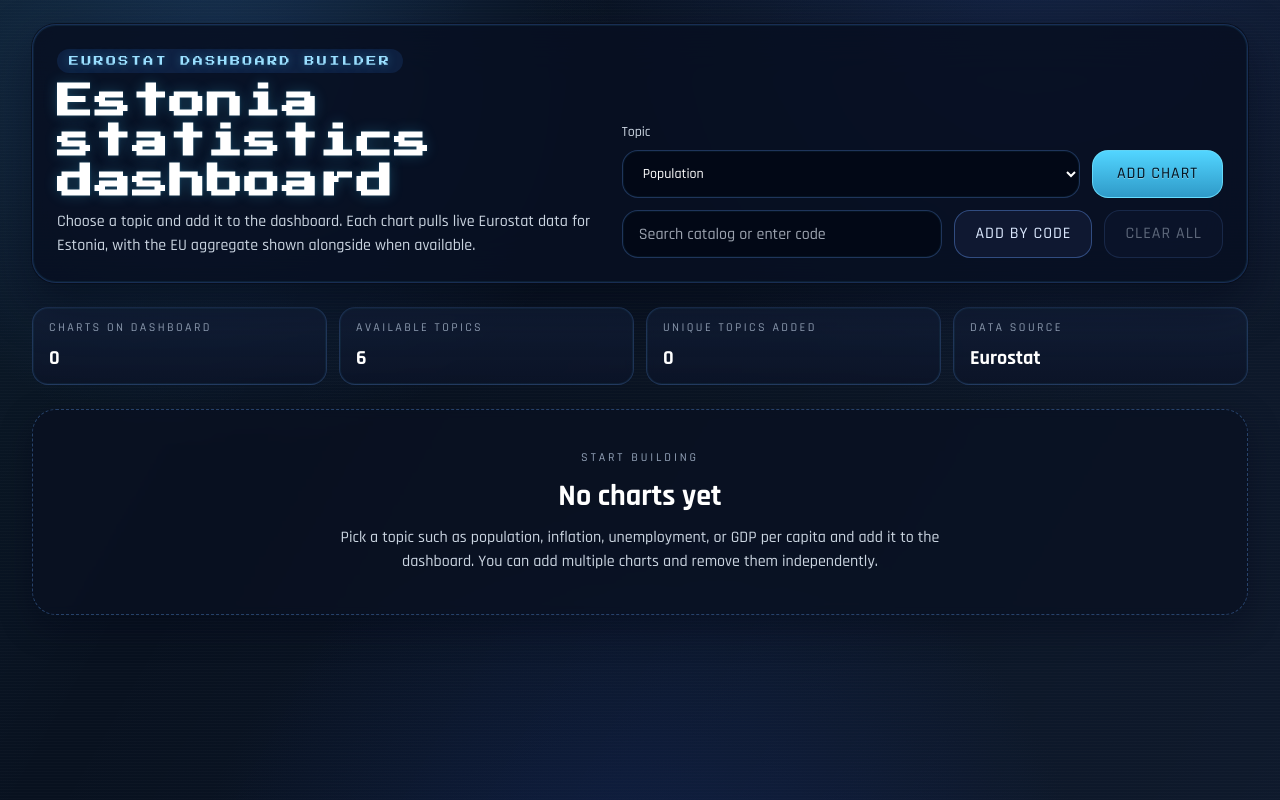
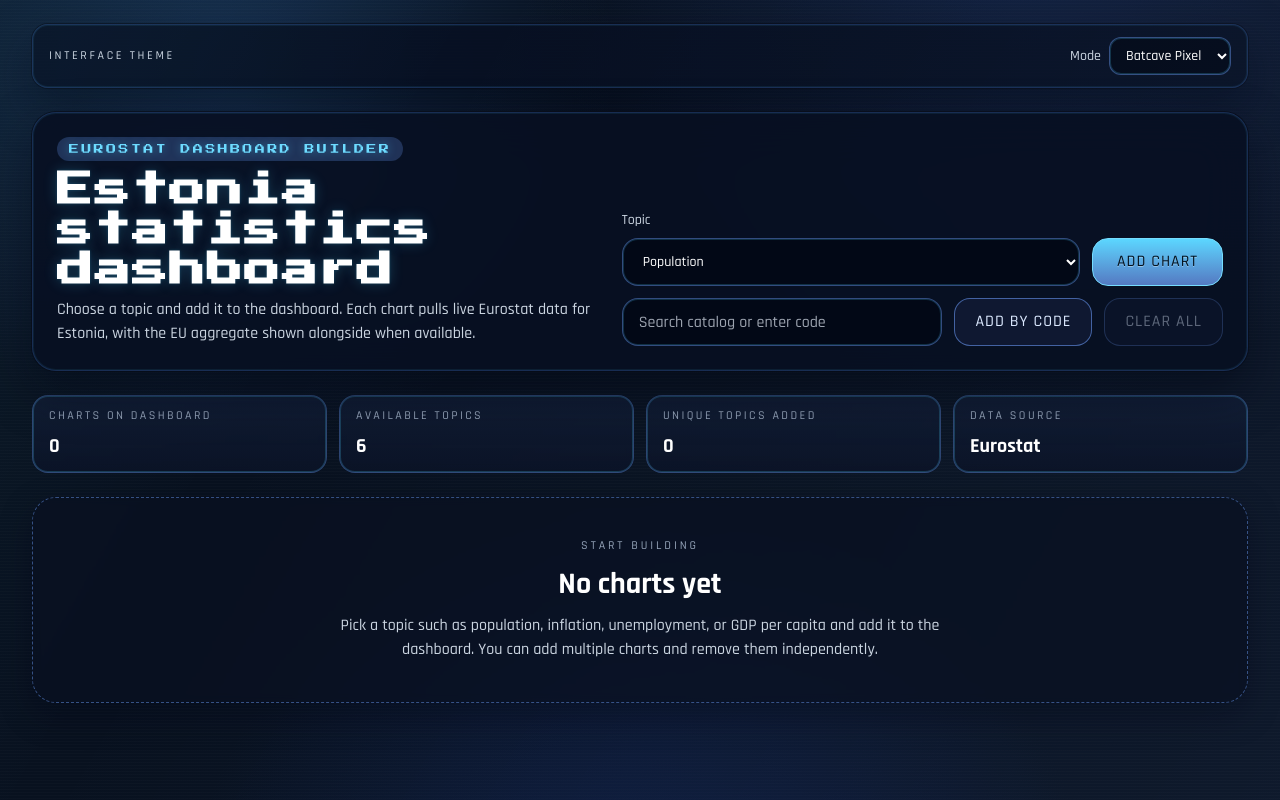
Before and after one commit to arthurskurko/statistics-dashboard-eurostat, a React (Vite) app: page / in a window 1280 px wide. Built offline with nearby package versions, Linux system fonts and the light colour scheme.

Commit message:
theme selector

```diff
--- a/src/App.tsx
+++ b/src/App.tsx
@@ -1,4 +1,4 @@
-import { useMemo, useState } from 'react';
+import { useEffect, useMemo, useState } from 'react';
 import { ChartCard } from './components/ChartCard';
 import { EmptyState } from './components/EmptyState';
 import { StatChip } from './components/StatChip';
@@ -8,6 +8,16 @@
 import { useLocalStorage } from './hooks/useLocalStorage';
 
 const STORAGE_KEY = 'estonia-statistics-dashboard.cards';
+const THEME_STORAGE_KEY = 'estonia-statistics-dashboard.theme';
+
+const THEMES = [
+  { id: 'batcave', label: 'Batcave Pixel' },
+  { id: 'neon-grid', label: 'Neon Grid' },
+  { id: 'ember-noir', label: 'Ember Noir' },
+  { id: 'aurora-core', label: 'Aurora Core' },
+] as const;
+
+type ThemeId = (typeof THEMES)[number]['id'];
 
 function createCard(topicId: string): DashboardCard {
   const id =
@@ -25,8 +35,13 @@
 export default function App() {
   const [selectedTopicId, setSelectedTopicId] = useState<string>(TOPICS[0].id);
   const [cards, setCards] = useLocalStorage<DashboardCard[]>(STORAGE_KEY, []);
+  const [themeId, setThemeId] = useLocalStorage<ThemeId>(THEME_STORAGE_KEY, 'batcave');
 
   const activeTopics = useMemo(() => new Set(cards.map((card) => card.topicId)), [cards]);
+
+  useEffect(() => {
+    document.documentElement.setAttribute('data-theme', themeId);
+  }, [themeId]);
 
   function addCard() {
     setCards((currentCards) => [...currentCards, createCard(selectedTopicId)]);
@@ -47,6 +62,24 @@
   return (
     <div className="batcave-page min-h-screen px-4 py-6 sm:px-6 lg:px-8">
       <div className="mx-auto flex max-w-7xl flex-col gap-6">
+        <section className="batcave-panel flex flex-wrap items-center justify-between gap-3 rounded-2xl px-4 py-3">
+          <div className="text-xs uppercase tracking-[0.22em] text-slate-300">Interface theme</div>
+          <label className="flex items-center gap-2 text-sm text-slate-200">
+            <span className="text-slate-300">Mode</span>
+            <select
+              value={themeId}
+              onChange={(event) => setThemeId(event.target.value as ThemeId)}
+              className="bat-input rounded-xl px-3 py-2 text-sm text-white outline-none"
+            >
+              {THEMES.map((theme) => (
+                <option key={theme.id} value={theme.id}>
+                  {theme.label}
+                </option>
+              ))}
+            </select>
+          </label>
+        </section>
+
         <TopicPicker
           selectedTopicId={selectedTopicId}
           onSelectedTopicIdChange={setSelectedTopicId}
--- a/src/index.css
+++ b/src/index.css
@@ -14,6 +14,67 @@
   --bat-cyan: #49d2ff;
   --bat-blue: #6ea0ff;
   --bat-yellow: #f4d45a;
+  --page-glow-1: rgba(72, 154, 255, 0.2);
+  --page-glow-2: rgba(43, 74, 158, 0.26);
+  --page-glow-3: rgba(18, 38, 96, 0.55);
+  --page-overlay-1: rgba(73, 210, 255, 0.05);
+  --page-overlay-2: rgba(110, 160, 255, 0.06);
+}
+
+:root[data-theme='batcave'] {
+  --bat-bg: #05080f;
+  --bat-panel: rgba(7, 15, 33, 0.88);
+  --bat-border: rgba(85, 150, 255, 0.22);
+  --bat-cyan: #49d2ff;
+  --bat-blue: #6ea0ff;
+  --bat-yellow: #f4d45a;
+  --page-glow-1: rgba(72, 154, 255, 0.2);
+  --page-glow-2: rgba(43, 74, 158, 0.26);
+  --page-glow-3: rgba(18, 38, 96, 0.55);
+  --page-overlay-1: rgba(73, 210, 255, 0.05);
+  --page-overlay-2: rgba(110, 160, 255, 0.06);
+}
+
+:root[data-theme='neon-grid'] {
+  --bat-bg: #07040f;
+  --bat-panel: rgba(23, 10, 48, 0.86);
+  --bat-border: rgba(196, 93, 255, 0.35);
+  --bat-cyan: #58f0ff;
+  --bat-blue: #c45dff;
+  --bat-yellow: #80ffb8;
+  --page-glow-1: rgba(196, 93, 255, 0.25);
+  --page-glow-2: rgba(88, 240, 255, 0.22);
+  --page-glow-3: rgba(87, 46, 151, 0.58);
+  --page-overlay-1: rgba(196, 93, 255, 0.08);
+  --page-overlay-2: rgba(88, 240, 255, 0.08);
+}
+
+:root[data-theme='ember-noir'] {
+  --bat-bg: #0d0604;
+  --bat-panel: rgba(36, 14, 8, 0.84);
+  --bat-border: rgba(255, 131, 72, 0.34);
+  --bat-cyan: #ff9a5f;
+  --bat-blue: #ff6b52;
+  --bat-yellow: #ffd166;
+  --page-glow-1: rgba(255, 131, 72, 0.28);
+  --page-glow-2: rgba(255, 80, 80, 0.2);
+  --page-glow-3: rgba(102, 33, 20, 0.6);
+  --page-overlay-1: rgba(255, 131, 72, 0.07);
+  --page-overlay-2: rgba(255, 80, 80, 0.08);
+}
+
+:root[data-theme='aurora-core'] {
+  --bat-bg: #03110f;
+  --bat-panel: rgba(7, 28, 27, 0.86);
+  --bat-border: rgba(84, 255, 212, 0.3);
+  --bat-cyan: #54ffd4;
+  --bat-blue: #49b3ff;
+  --bat-yellow: #d9ff75;
+  --page-glow-1: rgba(84, 255, 212, 0.24);
+  --page-glow-2: rgba(73, 179, 255, 0.2);
+  --page-glow-3: rgba(20, 84, 72, 0.58);
+  --page-overlay-1: rgba(84, 255, 212, 0.06);
+  --page-overlay-2: rgba(73, 179, 255, 0.08);
 }
 
 html,
@@ -25,9 +86,9 @@
 body {
   margin: 0;
   background:
-    radial-gradient(circle at 18% 8%, rgba(72, 154, 255, 0.2), transparent 30%),
-    radial-gradient(circle at 80% -10%, rgba(43, 74, 158, 0.26), transparent 36%),
-    radial-gradient(circle at 50% 120%, rgba(18, 38, 96, 0.55), transparent 40%),
+    radial-gradient(circle at 18% 8%, var(--page-glow-1), transparent 30%),
+    radial-gradient(circle at 80% -10%, var(--page-glow-2), transparent 36%),
+    radial-gradient(circle at 50% 120%, var(--page-glow-3), transparent 40%),
     repeating-linear-gradient(
       180deg,
       rgba(255, 255, 255, 0.015) 0,
@@ -67,7 +128,7 @@
   pointer-events: none;
   position: fixed;
   inset: 0;
-  background: linear-gradient(120deg, rgba(73, 210, 255, 0.05), transparent 28%, rgba(110, 160, 255, 0.06));
+  background: linear-gradient(120deg, var(--page-overlay-1), transparent 28%, var(--page-overlay-2));
   mix-blend-mode: screen;
 }
 
@@ -93,23 +154,23 @@
   font-family: 'Press Start 2P', monospace;
   font-size: 10px;
   line-height: 1.6;
-  border-color: rgba(73, 210, 255, 0.45);
-  background: rgba(37, 86, 162, 0.22);
-  color: #9adfff;
-  text-shadow: 0 0 10px rgba(73, 210, 255, 0.35);
+  border-color: color-mix(in srgb, var(--bat-cyan) 60%, transparent);
+  background: color-mix(in srgb, var(--bat-blue) 24%, transparent);
+  color: color-mix(in srgb, var(--bat-cyan) 80%, white 20%);
+  text-shadow: 0 0 10px color-mix(in srgb, var(--bat-cyan) 45%, transparent);
 }
 
 .bat-input {
-  border: 1px solid rgba(87, 139, 221, 0.35);
+  border: 1px solid color-mix(in srgb, var(--bat-blue) 45%, transparent);
   background: rgba(3, 8, 22, 0.92);
-  box-shadow: inset 0 0 0 1px rgba(73, 210, 255, 0.05);
+  box-shadow: inset 0 0 0 1px color-mix(in srgb, var(--bat-cyan) 20%, transparent);
 }
 
 .bat-input:focus {
   border-color: var(--bat-cyan);
   box-shadow:
-    0 0 0 1px rgba(73, 210, 255, 0.35),
-    0 0 15px rgba(73, 210, 255, 0.2);
+    0 0 0 1px color-mix(in srgb, var(--bat-cyan) 60%, transparent),
+    0 0 15px color-mix(in srgb, var(--bat-cyan) 34%, transparent);
 }
 
 @keyframes batPulse {
@@ -134,7 +195,7 @@
 .bat-btn {
   position: relative;
   overflow: hidden;
-  border: 1px solid rgba(91, 139, 223, 0.45);
+  border: 1px solid color-mix(in srgb, var(--bat-blue) 55%, transparent);
   background: rgba(18, 28, 54, 0.85);
   color: #dce9ff;
   text-transform: uppercase;
@@ -158,7 +219,7 @@
 .bat-btn:hover {
   transform: translateY(-1px);
   border-color: var(--bat-cyan);
-  box-shadow: 0 0 20px rgba(73, 210, 255, 0.25);
+  box-shadow: 0 0 20px color-mix(in srgb, var(--bat-cyan) 36%, transparent);
 }
 
 .bat-btn:hover::after {
@@ -166,36 +227,40 @@
 }
 
 .bat-btn-primary {
-  background: linear-gradient(180deg, #52d5ff, #2f9ac8);
+  background: linear-gradient(
+    180deg,
+    color-mix(in srgb, var(--bat-cyan) 90%, white 10%),
+    color-mix(in srgb, var(--bat-blue) 76%, black 24%)
+  );
   color: #031320;
-  border-color: rgba(110, 226, 255, 0.8);
+  border-color: color-mix(in srgb, var(--bat-cyan) 76%, white 24%);
   text-shadow: 0 1px 0 rgba(255, 255, 255, 0.35);
 }
 
 .bat-btn-danger {
-  border-color: rgba(244, 212, 90, 0.45);
-  background: rgba(56, 45, 16, 0.66);
-  color: #ffe9a4;
+  border-color: color-mix(in srgb, var(--bat-yellow) 55%, transparent);
+  background: color-mix(in srgb, var(--bat-yellow) 18%, rgba(56, 45, 16, 0.66));
+  color: color-mix(in srgb, var(--bat-yellow) 74%, white 26%);
 }
 
 .bat-stat {
-  border: 1px solid rgba(86, 141, 216, 0.26);
+  border: 1px solid color-mix(in srgb, var(--bat-blue) 34%, transparent);
   background: linear-gradient(180deg, rgba(20, 33, 59, 0.72), rgba(11, 19, 39, 0.84));
-  box-shadow: inset 0 0 0 1px rgba(73, 210, 255, 0.06);
+  box-shadow: inset 0 0 0 1px color-mix(in srgb, var(--bat-cyan) 22%, transparent);
 }
 
 .bat-empty {
-  border-color: rgba(86, 141, 216, 0.4);
+  border-color: color-mix(in srgb, var(--bat-blue) 45%, transparent);
   background: rgba(9, 16, 33, 0.7);
 }
 
 .bat-suggestions {
-  border: 1px solid rgba(89, 139, 220, 0.4);
+  border: 1px solid color-mix(in srgb, var(--bat-blue) 42%, transparent);
   background: rgba(4, 9, 25, 0.95);
   box-shadow: 0 16px 30px rgba(2, 4, 14, 0.7);
 }
 
 .bat-chart-toolbar {
-  border: 1px solid rgba(88, 136, 210, 0.32);
+  border: 1px solid color-mix(in srgb, var(--bat-blue) 35%, transparent);
   background: rgba(8, 15, 31, 0.68);
 }
```
